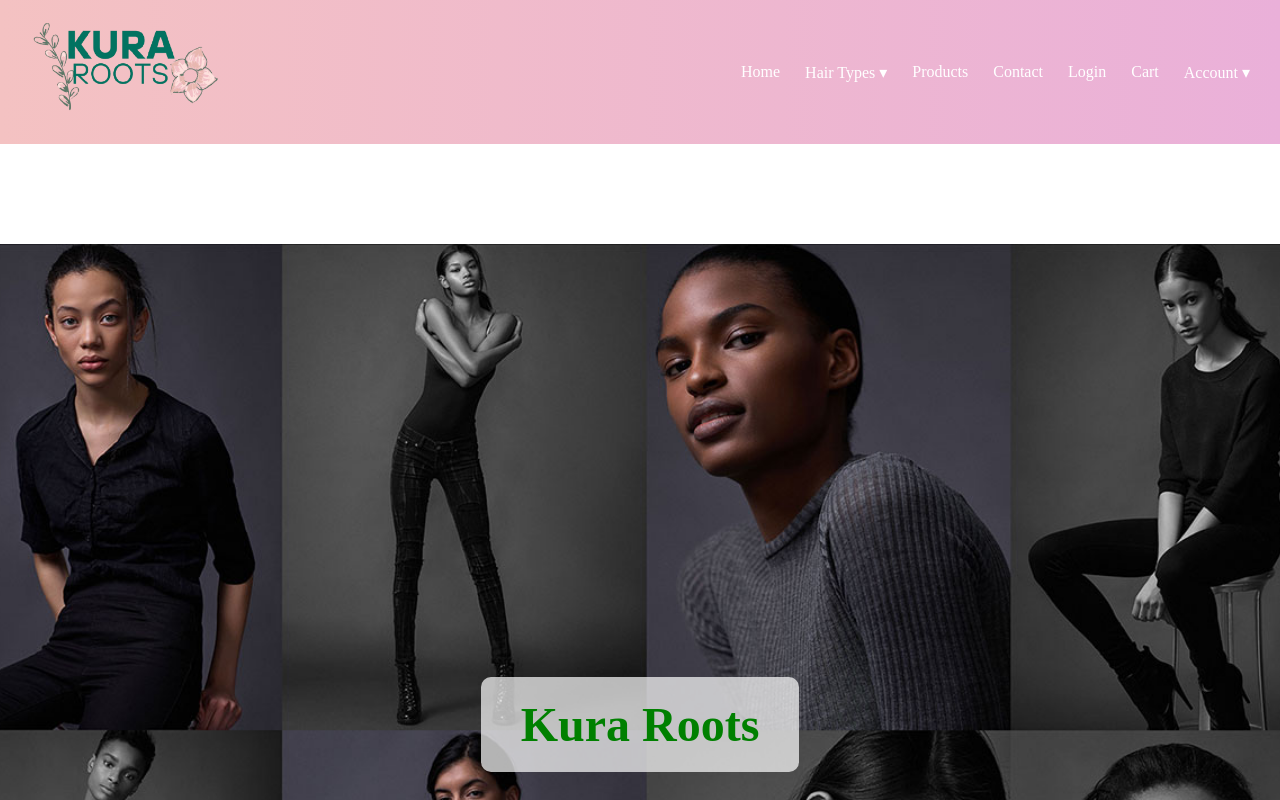
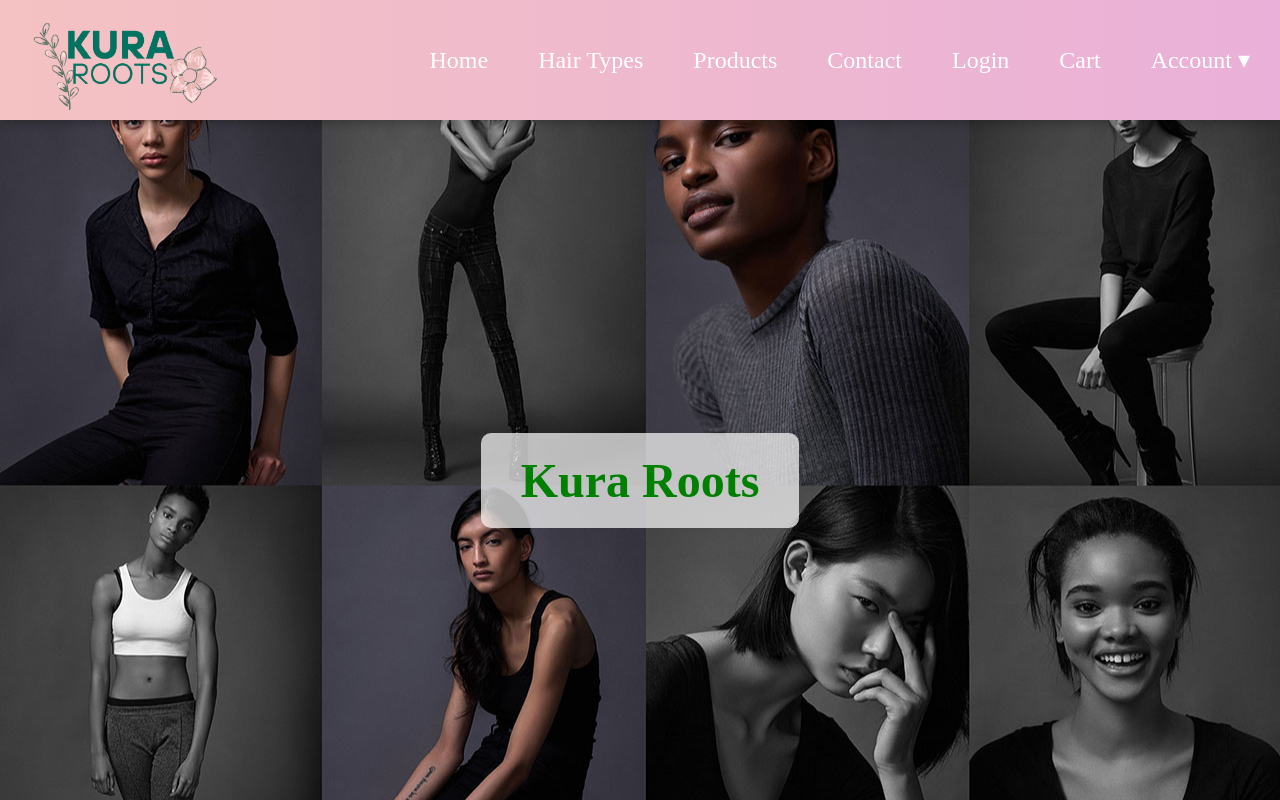
Before and after one commit to StevenForward/Winner-Winner-Chicken-Dinner, a React (Vite) app in the folder hair-web/: page / in a window 1280 px wide. Shown: the top 800 px of the page. Built offline with nearby package versions, Linux system fonts and the light colour scheme.

Commit message:
Fixed Header

```diff
--- a/hair-web/src/components/Navbar.jsx
+++ b/hair-web/src/components/Navbar.jsx
@@ -45,16 +45,7 @@ export default function Navbar() {
           </div>
         <ul className="nav-links">
           <li><Link to="/">Home</Link></li>
-
-          <li className="dropdown">
-          <li><a>Hair Types ▾</a></li>
-            <ul className="dropdown-menu">
-              <li><Link to="/HairTypes">Curly</Link></li>
-              <li><Link to="/HairTypes">Coily</Link></li>
-              <li><Link to="/HairTypes">Straight</Link></li>
-              <li><Link to="/HairTypes">Wavy</Link></li>
-            </ul>
-          </li>
+          <li><Link to="/HairTypes">Hair Types</Link></li>
           <li><Link to="/Products">Products</Link></li>
           <li><Link to="/Contact">Contact</Link></li>
           <li><a href="#">Login</a></li>
--- a/hair-web/src/css/Home.css
+++ b/hair-web/src/css/Home.css
@@ -13,8 +13,8 @@
 
   .hero-container {
     width: 100%;
-    height:100%;
-    margin-top: 10px; /* if you want it snug under the header */
+    height:80%;
+    margin-top: 0px; /* if you want it snug under the header */
   }
 
   .hero-image {
@@ -22,7 +22,7 @@
     background-repeat: no-repeat;
     background-size: cover;
     background-position: center;
-    height: 120vh; /* adjust based on your design */
+    height: 90vh; /* adjust based on your design */
     width: 100%;
     display: flex;
     align-items: center;
--- a/hair-web/src/css/Navbar.css
+++ b/hair-web/src/css/Navbar.css
@@ -12,7 +12,10 @@
     display: flex;
     align-items: center;
     justify-content: space-between;
-    position:sticky;
+    position:fixed;
+    width: 100%;
+    height: 120px;
+    box-shadow: 0 4px 8px rgba(0,0,0,0.2);
     top: 0;
     z-index: 1000;
   }
@@ -20,13 +23,16 @@
   /* Logo */
 
   .logo-img {
+    top: 20px;
     cursor: pointer;
+    position: absolute;
     height: 100px;
-    width: 105x;
+    width: 200px;
+  }
 
-  }
-  .logo:hover {
+  .logo-img:hover {
     transform: scale(1.05);
+    transition: transform 0.5s ease;
   }
 
   /* Hamburger wrapper */
@@ -69,8 +75,10 @@
   .nav-links {
     list-style: none;
     display: flex;
-    gap: 25px;
+
+    gap: 50px;
     align-items: center;
+    font-size: 1.5rem;
   }
 
   .nav-links a {
--- a/hair-web/src/css/general.css
+++ b/hair-web/src/css/general.css
@@ -1,3 +1,7 @@
 .routes-body{
-    margin-top: 100px;
+    margin-top: 120px;
+    padding:0px;
 }
+body{
+    height: 2000px;
+}
```
